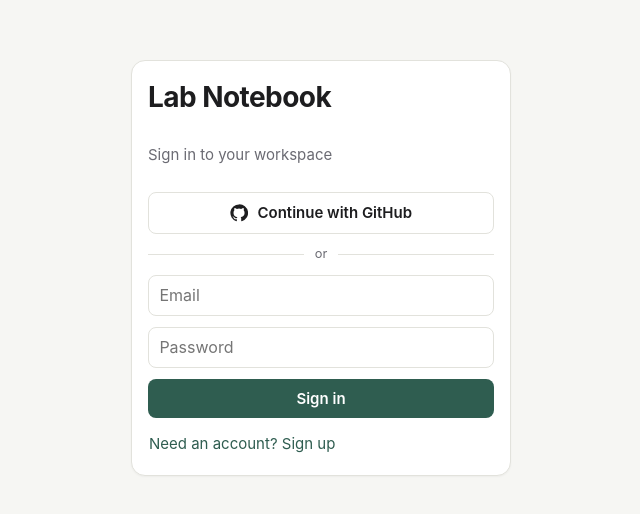
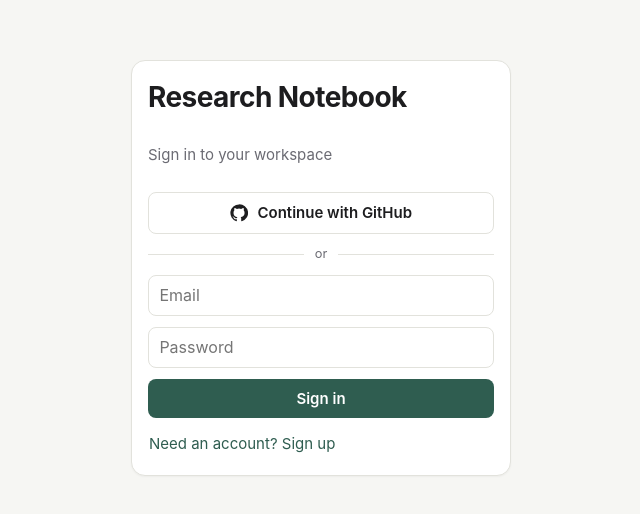
Before and after one commit to jstrand894/instar_app, a React (Vite) app: page /read/1 in a window 1280 px wide. Shown: the part 132-646 px from the top of the page, without its empty margins (319-959 px from the left). Built offline with nearby package versions, Linux system fonts and the light colour scheme; no server answers.

Commit message:
Rename the app to Research Notebook

```diff
--- a/index.html
+++ b/index.html
@@ -14,7 +14,7 @@
     <link rel="manifest" href="/manifest.webmanifest" />
     <link rel="apple-touch-icon" href="/apple-touch-icon.png" />
     <script>try{var t=JSON.parse(localStorage.getItem('tm-prefs-v1')||'{}').theme;if(t==='dark'||t==='light')document.documentElement.dataset.theme=t}catch(e){}</script>
-    <title>Lab Notebook</title>
+    <title>Research Notebook</title>
   </head>
   <body>
     <div id="root"></div>
--- a/src/App.tsx
+++ b/src/App.tsx
@@ -31,7 +31,7 @@ function Shell({ signOut }: { signOut: (() => void) | null }) {
   return (
     <div className={`shell ${reading ? 'in-reader' : ''}`}>
       <nav className="nav">
-        <div className="brand"><img className="logo" src="/icon.svg" alt="" width="24" height="24" />Lab Notebook</div>
+        <div className="brand"><img className="logo" src="/icon.svg" alt="" width="24" height="24" />Research Notebook</div>
         <NavLink to="/" end><Icon d={ICONS.today} /><span>Today</span></NavLink>
         <NavLink to="/projects"><Icon d={ICONS.projects} /><span>Projects</span></NavLink>
         <NavLink to="/manuscripts"><Icon d={ICONS.manuscripts} /><span>Manuscripts</span></NavLink>
--- a/src/components/Account.tsx
+++ b/src/components/Account.tsx
@@ -97,7 +97,7 @@ function AccountDialog({ signOut, onClose }: { signOut: (() => void) | null; onC
         ) : (
           <div className="modal-body about">
             <div className="about-logo"><img className="logo" src="/icon.svg" alt="" width="72" height="72" /></div>
-            <h2>Lab Notebook</h2>
+            <h2>Research Notebook</h2>
             <p className="muted small">Version {__APP_VERSION__}</p>
             <p>A personal research workspace for keeping track of projects, manuscripts and reading, in one place that works on a Mac, iPad and iPhone.</p>
             <ul>
--- a/src/components/Auth.tsx
+++ b/src/components/Auth.tsx
@@ -49,7 +49,7 @@ function SignIn() {
   return (
     <div className="center">
       <form className="card auth" onSubmit={submit}>
-        <h1>Lab Notebook</h1>
+        <h1>Research Notebook</h1>
         <p className="muted">{mode === 'in' ? 'Sign in to your workspace' : 'Create your account'}</p>
         <button type="button" className="google" onClick={() => oauth('github')}>
           <svg width="18" height="18" viewBox="0 0 24 24" fill="currentColor" aria-hidden>
--- a/src/components/Pomodoro.tsx
+++ b/src/components/Pomodoro.tsx
@@ -71,7 +71,7 @@ export default function Pomodoro() {
     }
   }
 
-  useEffect(() => { document.title = running ? `${mm}:${ss} · ${LABEL[s.mode]}` : 'Lab Notebook' }, [running, mm, ss, s.mode])
+  useEffect(() => { document.title = running ? `${mm}:${ss} · ${LABEL[s.mode]}` : 'Research Notebook' }, [running, mm, ss, s.mode])
 
   return (
     <div className="pomo">
```
Also changed, not shown: public/manifest.webmanifest, 2 other files (tests, documents, lock files or other folders).
